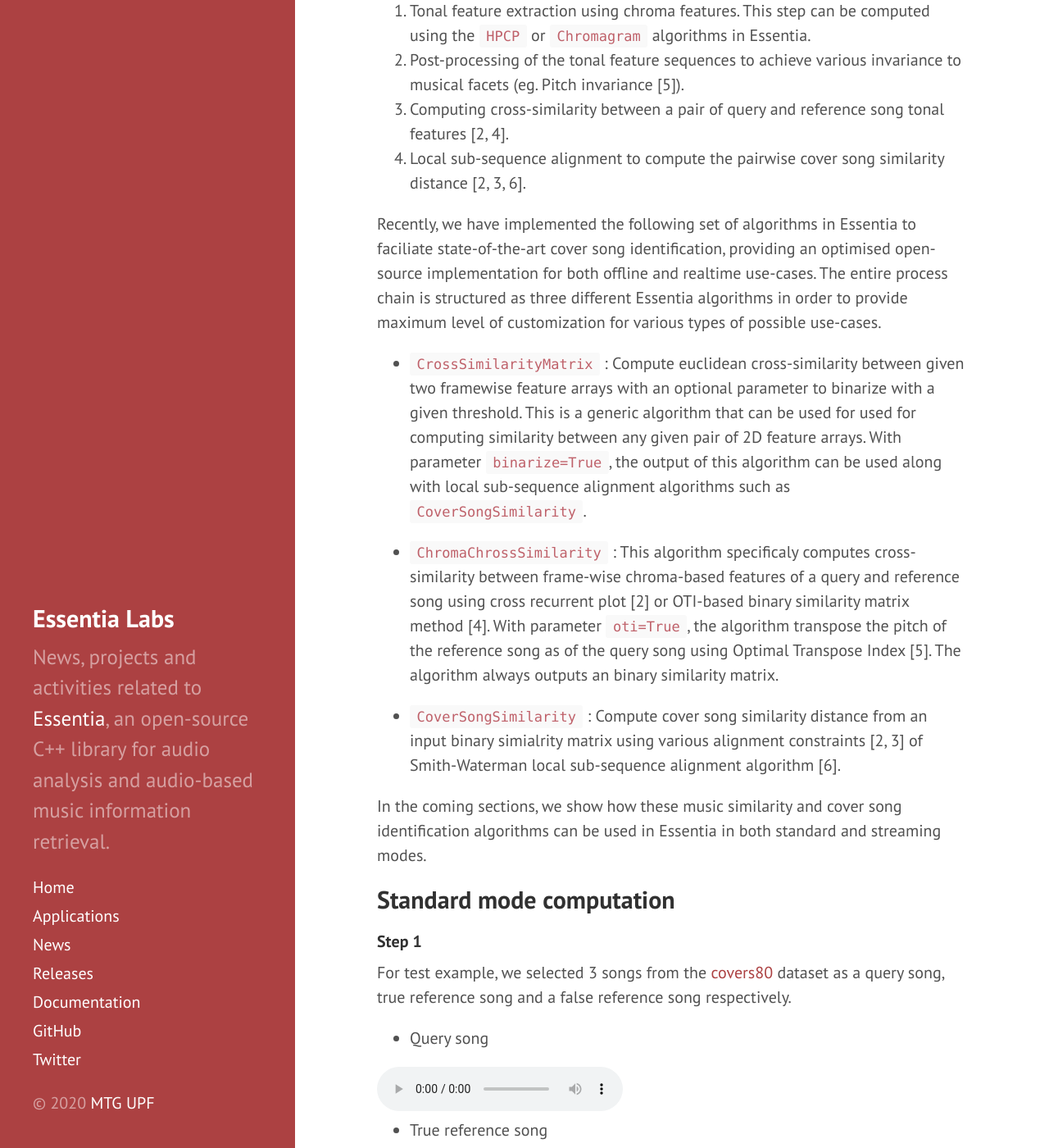
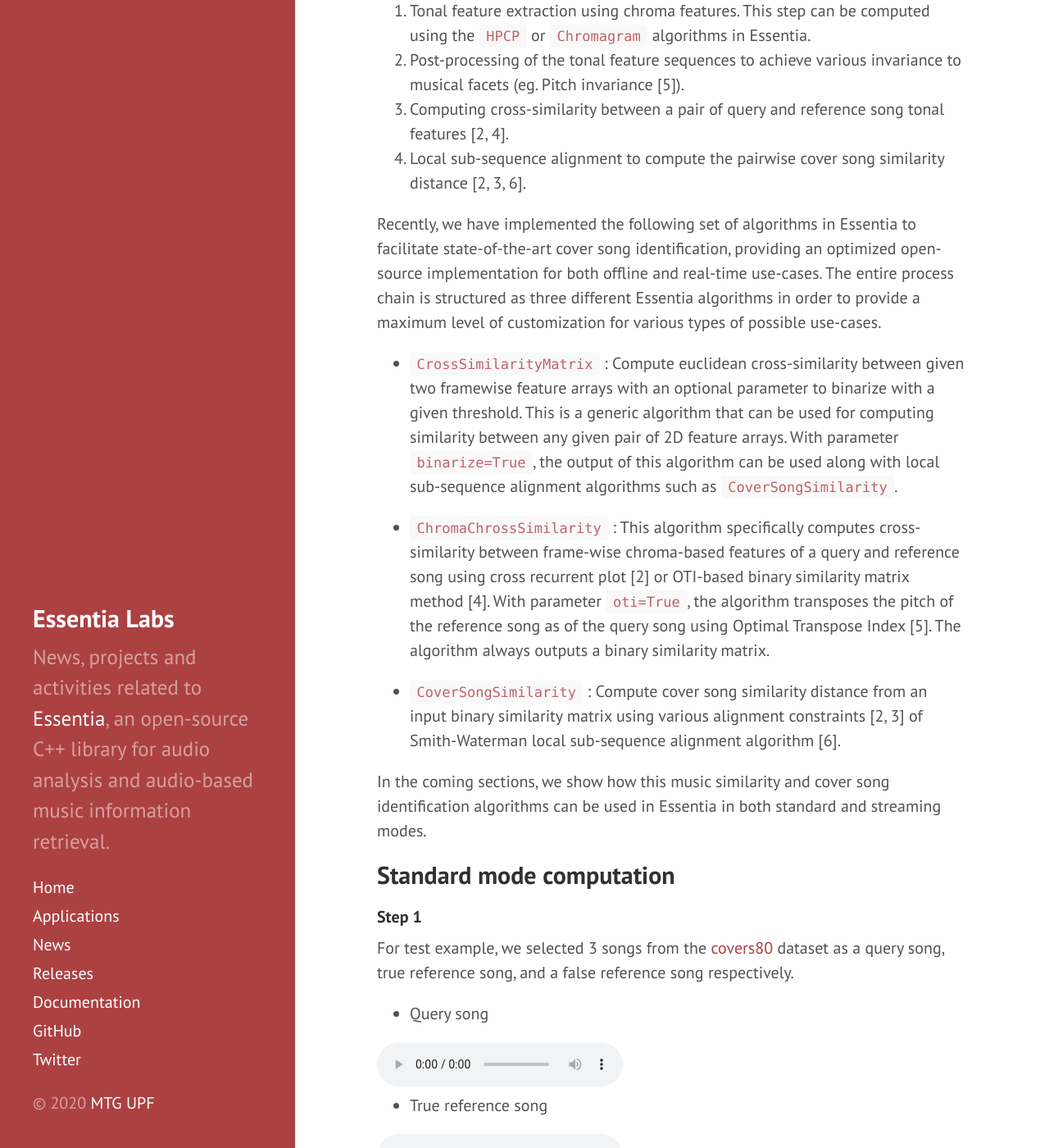
Before and after one commit to pabloEntropia/essentia-labs, a Jekyll site: the page built from _posts/2019-09-05-cover-song-similarity.md, in a window 1280 px wide and 1400 px high, scrolled down 632 px. Shown: the whole window at 82% size. Built offline with Jekyll 4.4.1, drawn with Linux system fonts in a browser that asks for light colours; some of the changed text lies outside the part shown.

Commit message:
fix typos

````diff
--- a/_posts/2019-09-05-cover-song-similarity.md
+++ b/_posts/2019-09-05-cover-song-similarity.md
@@ -5,33 +5,33 @@
 ---
 
 
-`Cover Song Identification` or `Music Version Identification` is a task of identifying when two musical recordings are derived from the same music composition. A cover version of a song can be drastically different from the original recording. It may have variations in key, tempo, structure, melody, harmony, timbre, language and lyrics compared to its original version, which makes cover song identification a challenging task [1]. It is typically set as a query-retrieval task where the system retrieves a ranked list of possible covers for a given query song from a reference audio database. ie, the top-most element in the ranked list is the most similar cover song to the query song.
+`Cover Song Identification` or `Music Version Identification` is a task of identifying when two musical recordings are derived from the same musical composition. A cover version of a song can be drastically different from the original recording. It may have variations in key, tempo, structure, melody, harmony, timbre, language and lyrics compared to its original version, which makes cover song identification a challenging task [1]. It is typically set as a query-retrieval task where the system retrieves a ranked list of possible covers for a given query song from a reference audio database. ie, the top-most element in the ranked list is the most similar cover song to the query song.
 
-Most of the state-of-the-art cover identification systems undergoes the folowing steps to compute a similarity distance using pairwise comparison of given music recordings.
+Most of the state-of-the-art cover identification systems undergo the following steps to compute a similarity distance using a pairwise comparison of given music recordings with a query song.
 
 1. Tonal feature extraction using chroma features. This step can be computed using the [`HPCP`](https://essentia.upf.edu/reference/std_HPCP.html) or [`Chromagram`](https://essentia.upf.edu/reference/std_Chromagram.html) algorithms in Essentia.
 2. Post-processing of the tonal feature sequences to achieve various invariance to musical facets (eg. Pitch invariance [5]).
 3. Computing cross-similarity between a pair of query and reference song tonal features [2, 4].
 4. Local sub-sequence alignment to compute the pairwise cover song similarity distance [2, 3, 6].
 
-Recently, we have implemented the following set of algorithms in Essentia to faciliate state-of-the-art cover song identification, providing an optimised open-source implementation for both offline and realtime use-cases. The entire process chain is structured as three different Essentia algorithms in order to provide maximum level of customization for various types of possible use-cases.
+Recently, we have implemented the following set of algorithms in Essentia to facilitate state-of-the-art cover song identification, providing an optimized open-source implementation for both offline and real-time use-cases. The entire process chain is structured as three different Essentia algorithms in order to provide a maximum level of customization for various types of possible use-cases.
 
-- [`CrossSimilarityMatrix`](https://essentia.upf.edu/reference/std_CrossSimilarityMatrix.html) : Compute euclidean cross-similarity between given two framewise feature arrays with an optional parameter to binarize with a given threshold. This is a generic algorithm that can be used for used for computing similarity between any given pair of 2D feature arrays. With parameter `binarize=True`, the output of this algorithm can be used along with local sub-sequence alignment algorithms such as `CoverSongSimilarity`.
+- [`CrossSimilarityMatrix`](https://essentia.upf.edu/reference/std_CrossSimilarityMatrix.html) : Compute euclidean cross-similarity between given two framewise feature arrays with an optional parameter to binarize with a given threshold. This is a generic algorithm that can be used for computing similarity between any given pair of 2D feature arrays. With parameter `binarize=True`, the output of this algorithm can be used along with local sub-sequence alignment algorithms such as `CoverSongSimilarity`.
 
 
-- [`ChromaChrossSimilarity`](https://essentia.upf.edu/reference/std_ChromaCrossSimilarity.html) : This algorithm specificaly computes cross-similarity between frame-wise chroma-based features of a query and reference song using cross recurrent plot [2] or OTI-based binary similarity matrix method [4]. With parameter `oti=True`, the algorithm transpose the pitch of the reference song as of the query song using Optimal Transpose Index [5]. The algorithm always outputs an binary similarity matrix.
+- [`ChromaChrossSimilarity`](https://essentia.upf.edu/reference/std_ChromaCrossSimilarity.html) : This algorithm specifically computes cross-similarity between frame-wise chroma-based features of a query and reference song using cross recurrent plot [2] or OTI-based binary similarity matrix method [4]. With parameter `oti=True`, the algorithm transposes the pitch of the reference song as of the query song using Optimal Transpose Index [5]. The algorithm always outputs a binary similarity matrix.
 
 
-- [`CoverSongSimilarity`](https://essentia.upf.edu/reference/std_CoverSongSimilarity.html) : Compute cover song similarity distance from an input binary simialrity matrix using various alignment constraints [2, 3] of Smith-Waterman local sub-sequence alignment algorithm [6].
+- [`CoverSongSimilarity`](https://essentia.upf.edu/reference/std_CoverSongSimilarity.html) : Compute cover song similarity distance from an input binary similarity matrix using various alignment constraints [2, 3] of Smith-Waterman local sub-sequence alignment algorithm [6].
 
 
-In the coming sections, we show how these music similarity and cover song identification algorithms can be used in Essentia in both standard and streaming modes.
+In the coming sections, we show how this music similarity and cover song identification algorithms can be used in Essentia in both standard and streaming modes.
 
 ## Standard mode computation
 
 #### Step 1
 
-For test example, we selected 3 songs from the [covers80](https://labrosa.ee.columbia.edu/projects/coversongs/covers80/) dataset as a query song, true reference song and a false reference song respectively.
+For test example, we selected 3 songs from the [covers80](https://labrosa.ee.columbia.edu/projects/coversongs/covers80/) dataset as a query song, true reference song, and a false reference song respectively.
 
 - Query song
 
@@ -48,7 +48,7 @@
 <audio src="{{ site.baseurl }}/assets/cover-song-similarity/aerosmith+Live_Bootleg+06-Come_Together.mp3" controls preload></audio>
 
 
-Our first step is to load the pre-selected query song and two reference songs using any of the audio loader algorithms in Essentia (here we use `MonoLoader`. You can check its implementation for more details on how the features are computed). We compute the frame-wise HPCP chroma features for all of these selected songs using the utility function `essentia.pytools.spectral.hpcpgram` in the essentia python bindings.
+Our first step is to load the pre-selected query song and two reference songs using any of the audio loader algorithms in Essentia (here we use `MonoLoader`. You can check its implementation for more details on how the features are computed). We compute the frame-wise HPCP chroma features for all of these selected songs using the utility function `essentia.pytools.spectral.hpcpgram` in the Essentia python bindings.
 
 
 > Note: audio files from the covers80 dataset have a sample rate of 32KHz.
@@ -100,13 +100,13 @@
 #### Step 2
 
 
-Next step is to compute the cross-similarity between the given query and reference song frame-wise HPCP features using [`ChromaChrossSimilarity`](https://essentia.upf.edu/reference/std_ChromaCrossSimilarity.html) algorithm. The algorithm provides two type of methods based on [2] and [4] respectively to compute the aforementioned cross-similarity.
+The next step is to compute the cross-similarity between the given query and reference song frame-wise HPCP features using [`ChromaChrossSimilarity`](https://essentia.upf.edu/reference/std_ChromaCrossSimilarity.html) algorithm. The algorithm provides two types of methods based on [2] and [4] respectively to compute the aforementioned cross-similarity.
 
-In this case, we have to compute the cross-similairty between the `query-true_cover` and `query-false_cover` pairs.
+In this case, we have to compute the cross-similarity between the `query-true_cover` and `query-false_cover` pairs.
 
 
 
-Here `oti=True` parameter enable the optimal transposition index to introduce pitch invariance among the query and reference song as described in [5].
+Here `oti=True` parameter enables the optimal transposition index to introduce pitch invariance among the query and reference song as described in [5].
 
 ```python
 cross_similarity = estd.ChromaCrossSimilarity(frameStackSize=9,
@@ -170,8 +170,8 @@
 
 #### Step 3
 
-The last step is to compute an cover song similarity distance between both `query-true_cover` and `query-false_cover` pairs using local sub-sequence alignment algorithm designed for the cover song identification task. [`CoverSongSimilarity`](https://essentia.upf.edu/reference/std_CoverSongSimilarity.html) algorithm in Essentia provides two alignment constraints of the Smith-Waterman algorithm [6] based on [2] and [3]. We can switch between these methods using the `alignmentType` parameter. With parameter `distanceType`, we can also specify if we want a `symmeteric` (maximum value in the alignment score matrix) or `asymmetric` cover similarity distance (normalized by the length of reference song).
-Please refer the documentation and references for more details.
+The last step is to compute an cover song similarity distance between both `query-true_cover` and `query-false_cover` pairs using a local sub-sequence alignment algorithm designed for the cover song identification task. [`CoverSongSimilarity`](https://essentia.upf.edu/reference/std_CoverSongSimilarity.html) algorithm in Essentia provides two alignment constraints of the Smith-Waterman algorithm [6] based on [2] and [3]. We can switch between these methods using the `alignmentType` parameter. With parameter `distanceType`, we can also specify if we want a `symmetric` (maximum value in the alignment score matrix) or `asymmetric` cover similarity distance (normalized by the length of reference song).
+Please refer to the documentation and references for more details.
 
 
 
@@ -186,7 +186,7 @@
 
 ```
 
-In the above given example, `score_matrix` is the [Smith-Waterman alignment scoring matrix](https://en.wikipedia.org/wiki/Smith%E2%80%93Waterman_algorithm). Now, let's plot the obtained score matrix and cover song similarity distance.
+In the above-given example, `score_matrix` is the [Smith-Waterman alignment scoring matrix](https://en.wikipedia.org/wiki/Smith%E2%80%93Waterman_algorithm). Now, let's plot the obtained score matrix and cover song similarity distance.
 
 ```python
 plt.title('Cover song similarity distance: %s' % distance)
@@ -196,7 +196,7 @@
 ```
 ![png]({{ site.baseurl }}/assets/cover-song-similarity/true-cover-pair-qmax.png)
 
-From the plot, we can clearly see a long and densely closer diagonals which gives us the notion of closer similarity between the query and reference song as expected.
+From the plot, we can clearly see long and densely closer diagonals which give us the notion of closer similarity between the query and reference song as expected.
 
 Now, let's compute the cover song similarity distance between false cover song pairs.
 
@@ -221,7 +221,7 @@
 
 ## Streaming mode computation
 
-We can also compute the same similarity measures using the essentia streaming mode, which suits real-time applications. The following code block shows an simple example of the workflow where we stream a query song audio file to compute the cover song similarity distance between a pre-computed reference song HPCP feature in real-time.
+We can also compute the same similarity measures using the Essentia streaming mode, which suits real-time applications. The following code block shows a simple example of the workflow where we stream a query song audio file to compute the cover song similarity distance between a pre-computed reference song HPCP feature in real-time.
 
 ```python
 import essentia.streaming as estr
````
Also changed, not shown: other parts of _posts/2019-09-05-cover-song-similarity.md (+1 -1 lines).
